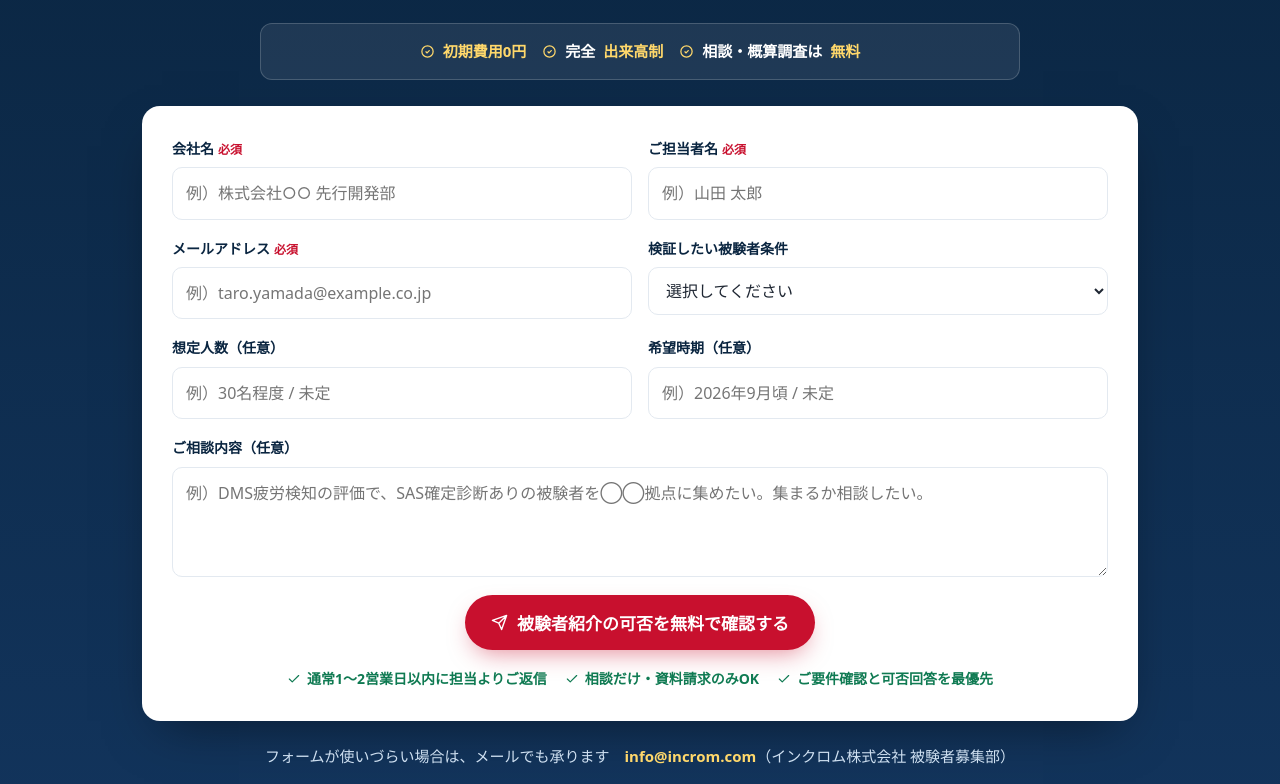
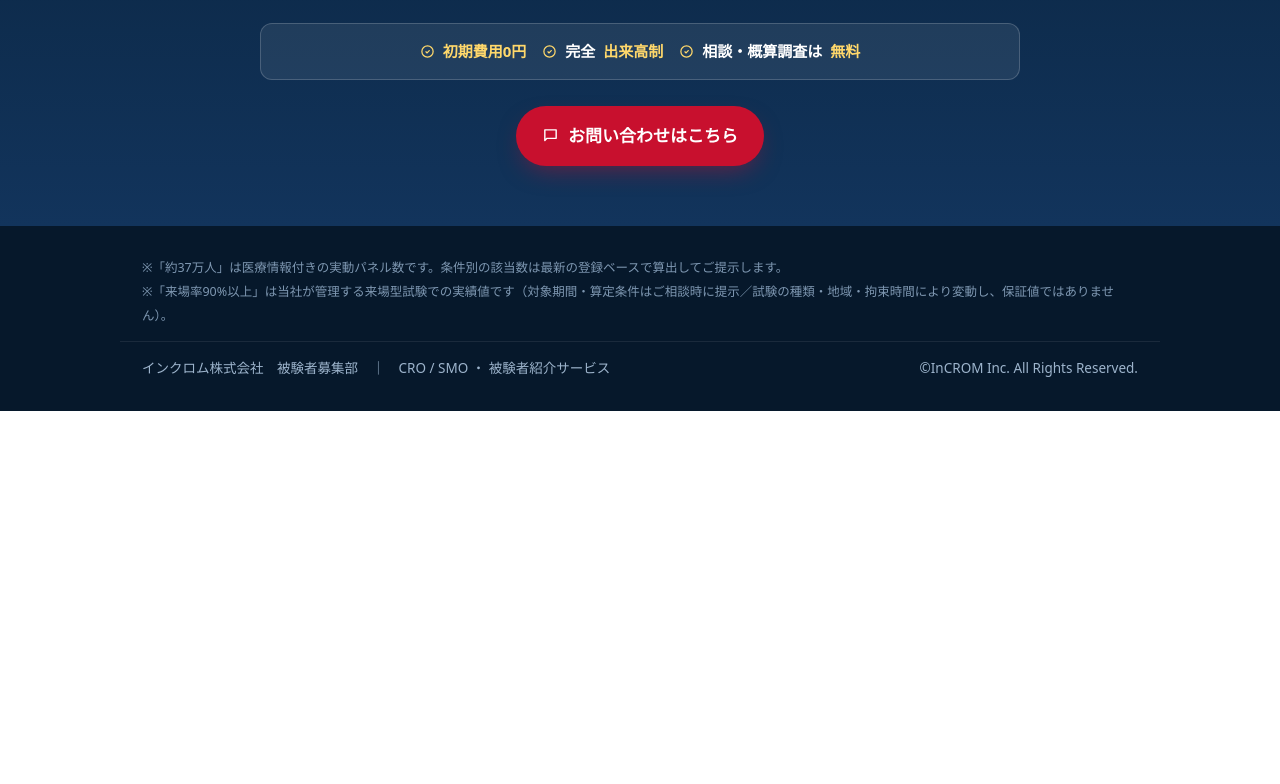
Before and after one commit to Ray-Ma2/incrom-jidosha-rd-lp, a plain HTML site: page index.html in a window 1280 px wide. Shown: the part 3156-3940 px from the top of the page. After the commit the page ends 3567 px from the top, so only its background shows below. Drawn offline with Linux system fonts and the light colour scheme.

Commit message:
応募フォームを撤去し「お問い合わせはこちら」ボタンへ変更
本番(納品版)は既存お問い合わせフォームへ誘導。プレビューはデモのため#contactにリンク。
submitLead/メール導線も削除。

```diff
--- a/index.html
+++ b/index.html
@@ -582,43 +582,12 @@ height="0" width="0" style="display:none;visibility:hidden"></iframe></noscript>
       <span class="o"><svg class="icon" viewBox="0 0 24 24" fill="none" stroke="#ffd86b" stroke-width="2"><circle cx="12" cy="12" r="9"/><path d="M9.5 12.5l1.8 1.8 3.5-3.8"/></svg> 相談・概算調査は<b>無料</b></span>
     </div>
 
-    <div class="form-card">
-      <form id="leadForm" onsubmit="submitLead();return false;">
-        <div class="form-grid">
-          <div class="field"><label for="f_company">会社名<span class="req">必須</span></label><input id="f_company" name="company" type="text" required autocomplete="organization" placeholder="例）株式会社○○ 先行開発部"></div>
-          <div class="field"><label for="f_name">ご担当者名<span class="req">必須</span></label><input id="f_name" name="name" type="text" required autocomplete="name" placeholder="例）山田 太郎"></div>
-          <div class="field"><label for="f_email">メールアドレス<span class="req">必須</span></label><input id="f_email" name="email" type="email" required autocomplete="email" placeholder="例）taro.yamada@example.co.jp"></div>
-          <div class="field"><label for="f_target">検証したい被験者条件</label>
-            <select id="f_target" name="target">
-              <option value="">選択してください</option>
-              <option>疲労・脇見検知（眠気・SAS など）</option>
-              <option>シニア（高齢ドライバー層）</option>
-              <option>特定BMI・体格</option>
-              <option>腰痛・身体特性</option>
-              <option>健常コントロール群</option>
-              <option>その他 / 未定</option>
-            </select>
-          </div>
-          <div class="field"><label for="f_count">想定人数（任意）</label><input id="f_count" name="count" type="text" placeholder="例）30名程度 / 未定"></div>
-          <div class="field"><label for="f_when">希望時期（任意）</label><input id="f_when" name="when" type="text" placeholder="例）2026年9月頃 / 未定"></div>
-          <div class="field full"><label for="f_msg">ご相談内容（任意）</label><textarea id="f_msg" name="message" rows="3" placeholder="例）DMS疲労検知の評価で、SAS確定診断ありの被験者を◯◯拠点に集めたい。集まるか相談したい。"></textarea></div>
-        </div>
-        <div class="form-actions">
-          <button class="btn btn-primary" type="submit">
-            <svg class="icon" viewBox="0 0 24 24" fill="none" stroke="#fff" stroke-width="2"><path d="M22 2L11 13M22 2l-7 20-4-9-9-4 20-7z"/></svg>
-            被験者紹介の可否を無料で確認する
-          </button>
-          <div class="assure">
-            <span><svg class="icon" viewBox="0 0 24 24" fill="none" stroke="currentColor" stroke-width="2"><path d="M20 6L9 17l-5-5"/></svg> 通常1〜2営業日以内に担当よりご返信</span>
-            <span><svg class="icon" viewBox="0 0 24 24" fill="none" stroke="currentColor" stroke-width="2"><path d="M20 6L9 17l-5-5"/></svg> 相談だけ・資料請求のみOK</span>
-            <span><svg class="icon" viewBox="0 0 24 24" fill="none" stroke="currentColor" stroke-width="2"><path d="M20 6L9 17l-5-5"/></svg> ご要件確認と可否回答を最優先</span>
-          </div>
-        </div>
-      </form>
-    </div>
-
-    <div class="alt-contact">
-      フォームが使いづらい場合は、メールでも承ります　<a href="mailto:info@incrom.com?subject=【自動車R%26D】被験者紹介のご相談">info@incrom.com</a>（インクロム株式会社 被験者募集部）
+    <!-- プレビュー用：本番（納品版）では href をお問い合わせフォームのURLに差し替えます -->
+    <div class="acc-cta">
+      <a class="btn btn-primary" href="#contact">
+        <svg class="icon" viewBox="0 0 24 24" fill="none" stroke="#fff" stroke-width="2"><path d="M4 4h16v12H7l-3 3V4z"/></svg>
+        お問い合わせはこちら
+      </a>
     </div>
   </div>
 </section>
@@ -644,30 +613,6 @@ function toggleAll(){
   Array.prototype.forEach.call(accs, function(d){ d.open = anyClosed; });
   document.getElementById('openAll').textContent = anyClosed ? 'すべて閉じる' : 'すべて開く';
 }
-function submitLead(){
-  var v = function(id){ return (document.getElementById(id).value || '').trim(); };
-  var company = v('f_company'), name = v('f_name'), email = v('f_email');
-  if(!company || !name || !email){
-    alert('会社名・ご担当者名・メールアドレスのご入力をお願いします。');
-    return;
-  }
-  var lines = [
-    '※本メールは自動生成された雛形です。このまま送信してください。',
-    '',
-    '会社名：' + company,
-    'ご担当者名：' + name,
-    'メールアドレス：' + email,
-    '検証したい被験者条件：' + (v('f_target') || '未選択'),
-    '想定人数：' + (v('f_count') || '未定'),
-    '希望時期：' + (v('f_when') || '未定'),
-    '',
-    'ご相談内容：',
-    (v('f_msg') || '（未記入）')
-  ];
-  var subject = '【自動車R&D】被験者紹介のご相談（' + company + '）';
-  var href = 'mailto:info@incrom.com?subject=' + encodeURIComponent(subject) + '&body=' + encodeURIComponent(lines.join('\n'));
-  window.location.href = href;
-}
 </script>
 </body>
 </html>
```
